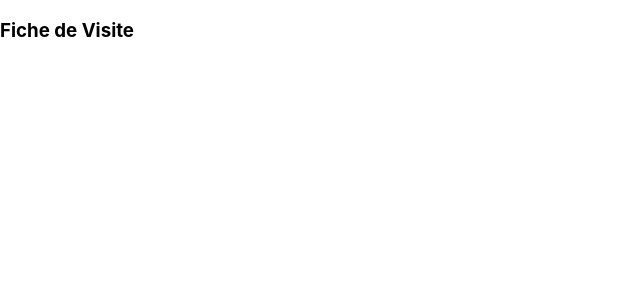
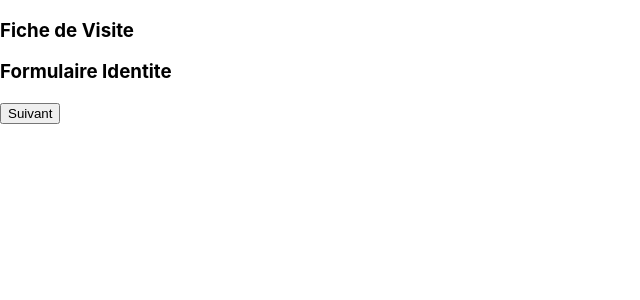
Before and after one commit to RaphaelJ-S/inf4150-projet, a React (Create React App) app in the folder app/: page / in a window 1280 px wide. Shown: the top 300 px of the page, without its empty margins (0-640 px from the left). Built offline with nearby package versions, Linux system fonts and the light colour scheme.

Commit message:
ajout d'un prototype du fonctionnement de l'application

```diff
--- /dev/null
+++ b/app/src/component/js/AdresseFormulaire.js
@@ -0,0 +1,9 @@
+import React from "react";
+
+export default function AdresseFormulaire() {
+  return (
+    <div className="formulaire-body">
+      <h1>Formulaire adresse</h1>
+    </div>
+  );
+}
--- a/app/src/component/js/FicheVisite.js
+++ b/app/src/component/js/FicheVisite.js
@@ -1,5 +1,6 @@
-import React, {useState} from "react";
-
+import React, { useState } from "react";
+import IdentiteFormulaire from "./IdentiteFormulaire";
+import AdresseFormulaire from "./AdresseFormulaire";
 
 /* Ce component s'occupe de l'affichage des différentes partie du formulaire
 
@@ -7,18 +8,23 @@ import React, {useState} from "react";
   sont gardées dans le component FicheVisite.
 */
 export default function FicheVisite() {
+  //Contient les différentes pages du formulaire
   //dictionnaire contenant les informations du formulaire au complet
-  const [info, setInfo] = useState({
+  const [info, setInfo] = useState({});
+  //la page courante
+  const [page, setPage] = useState(0);
 
-  })
-
-
-//Il faudrait avoir une façon de se déplacer entre les différentes parties du formulaire. Peut-être un bouton
-//'suivant' et 'précédent' ainsi qu'un "menu" indiquant la progression dans le formulaire et avec lequel l'utilisateur
-//pourrait se déplacer aux différentes pages du formulaire.
+  //Il faudrait avoir une façon de se déplacer entre les différentes parties du formulaire. Peut-être un bouton
+  //'suivant' et 'précédent' ainsi qu'un "menu" indiquant la progression dans le formulaire et avec lequel l'utilisateur
+  //pourrait se déplacer aux différentes pages du formulaire.
   return (
-    <div className="main-fiche">
+    <div className="fichevisite-main">
       <h3>Fiche de Visite</h3>
+      {page === 0 && <IdentiteFormulaire />}
+      {page === 1 && <AdresseFormulaire />}
+      <button class="btn btn-suivant" onClick={() => setPage(1)}>
+        Suivant
+      </button>
     </div>
   );
 }
--- /dev/null
+++ b/app/src/component/js/IdentiteFormulaire.js
@@ -0,0 +1,9 @@
+import React from "react";
+
+export default function IdentiteFormulaire() {
+  return (
+    <div className="formulaire-body">
+      <h3>Formulaire Identite</h3>
+    </div>
+  );
+}
```
